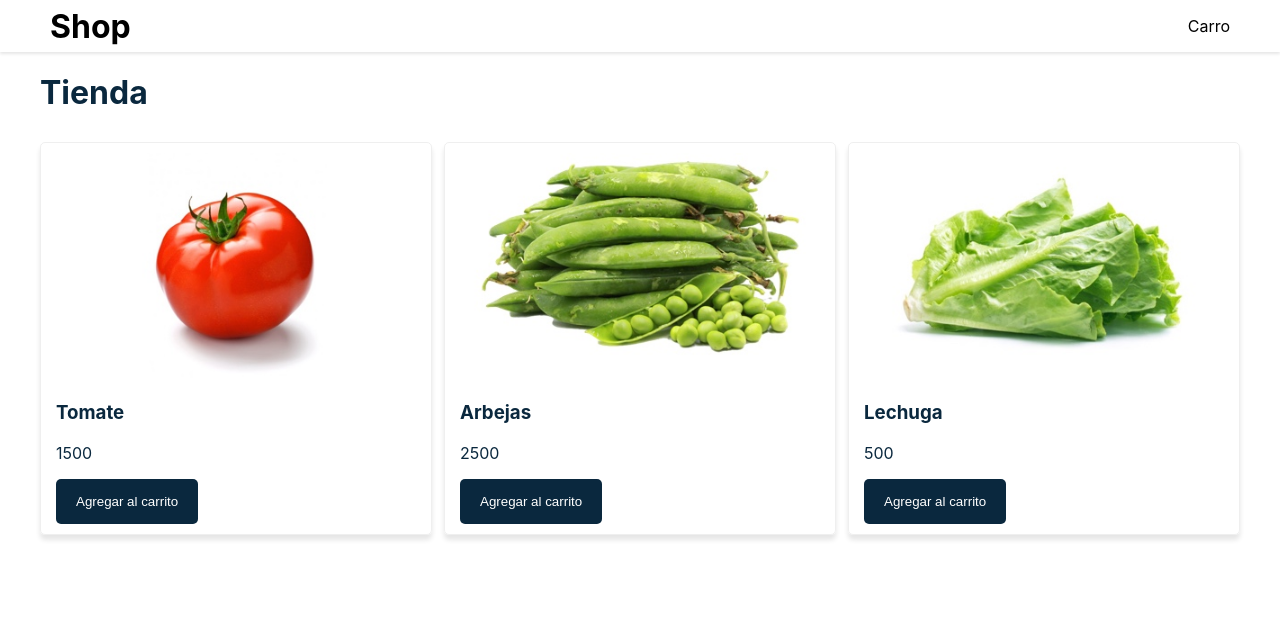
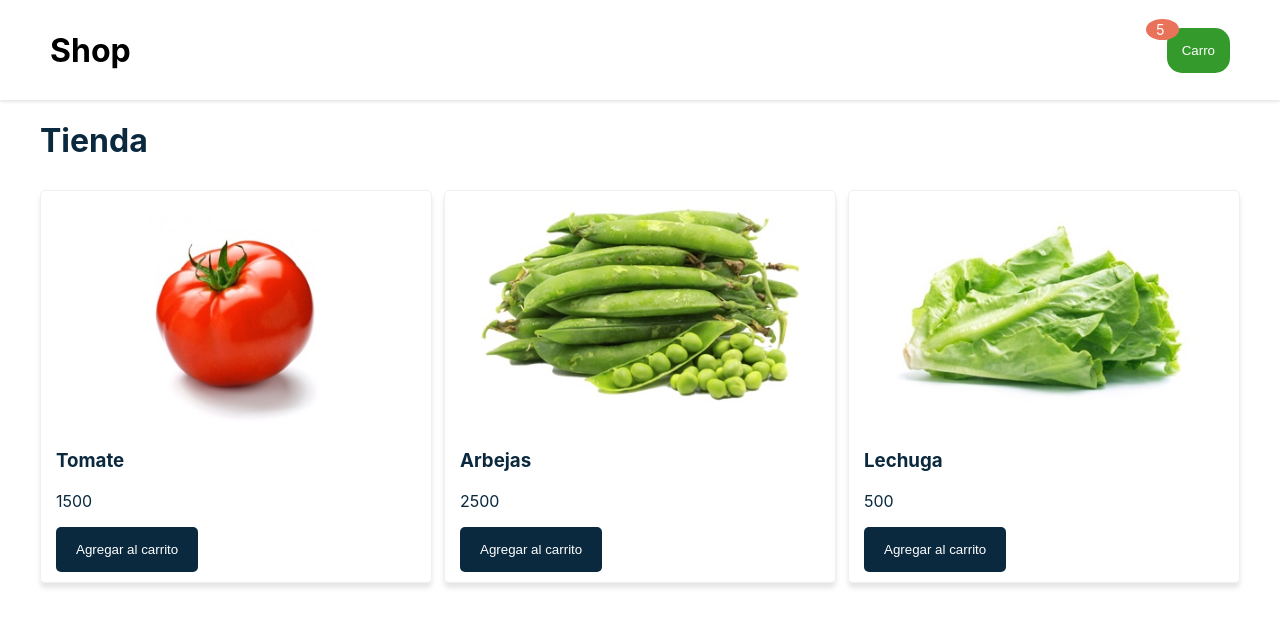
Before and after one commit to Rubenmt93/React-Carro-de-compra, a React (Create React App) app: page / in a window 1280 px wide. Shown: the top 626 px of the page. Built offline with nearby package versions, Linux system fonts and the light colour scheme.

Commit message:
Estilo del boton de carrito y notificación

```diff
--- /dev/null
+++ b/src/components/BubbleAlert.js
@@ -0,0 +1,23 @@
+import { Component } from "react";
+
+const styles = {
+
+   bubbleAlert:{
+        backgroundColor: '#E9725A',
+        borderRadius: '50%',
+        color: '#ffff',
+        padding: '2px 10px',
+        fontSize: '0.9rem',
+        width: '20px'
+   }
+}
+
+class BubbleAlert extends Component {
+
+    render() {
+        return (
+           <span style={styles.bubbleAlert}> 5 </span>
+        )
+    }
+}
+export default BubbleAlert
--- /dev/null
+++ b/src/components/Carro.js
@@ -0,0 +1,36 @@
+import { Component } from "react";
+import BubbleAlert from "./BubbleAlert";
+const style = {
+    Carro:{
+       backgroundColor: '#359A2C',
+       color:'#fff',
+       border:'none',
+       padding: '15px',
+       borderRadius: '15px',
+       cursor:'pointer'
+    },
+    bubble:{
+        position:'relative',
+        left: 12,
+        top: -20,
+
+    }
+}
+
+class Carro extends Component {
+
+    render() {
+        return (
+           <div >
+                <span style={style.bubble}>
+                    <BubbleAlert/>
+                </span>
+                <button style={style.Carro}>
+                    Carro
+                </button>
+
+           </div>
+        )
+    }
+}
+export default Carro
--- a/src/components/NavBar.js
+++ b/src/components/NavBar.js
@@ -1,11 +1,12 @@
 import { Component } from "react";
 import Logo from './Logo'
+import Carro from './Carro'
 const style = {
     navBar:{
         display:'flex',
         flexDirection:'row',
         alignItems:'center',
-        heigth:'100px',
+        height:'100px',
         justifyContent:'space-between',
         position: 'relative',
         padding: '0 50px',
@@ -21,7 +22,8 @@ class NavBar extends Component {
         return (
            <nav style={style.navBar}>
             <Logo/>
-            <p>Carro</p>
+            <Carro/>
+
            </nav>
         )
     }
```
